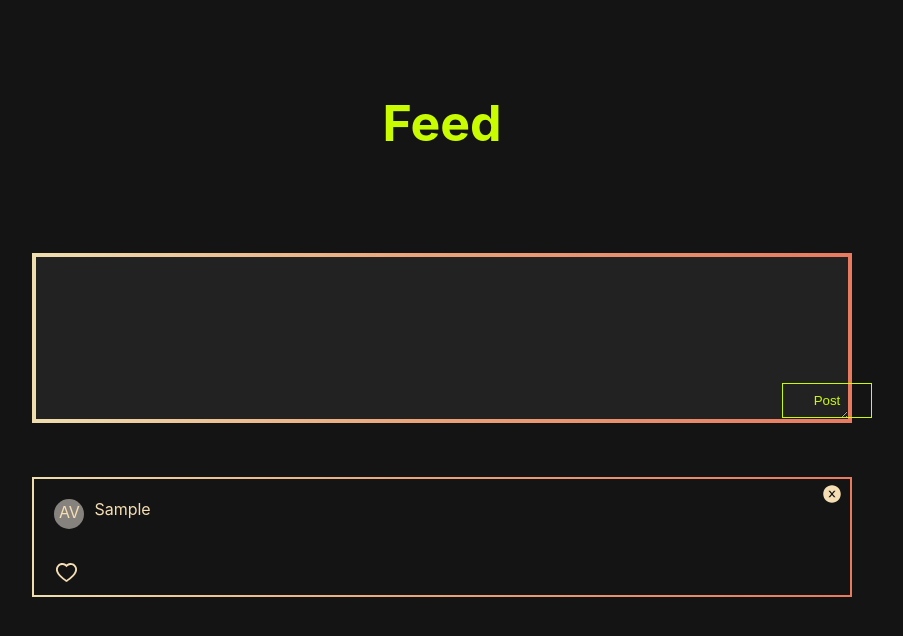
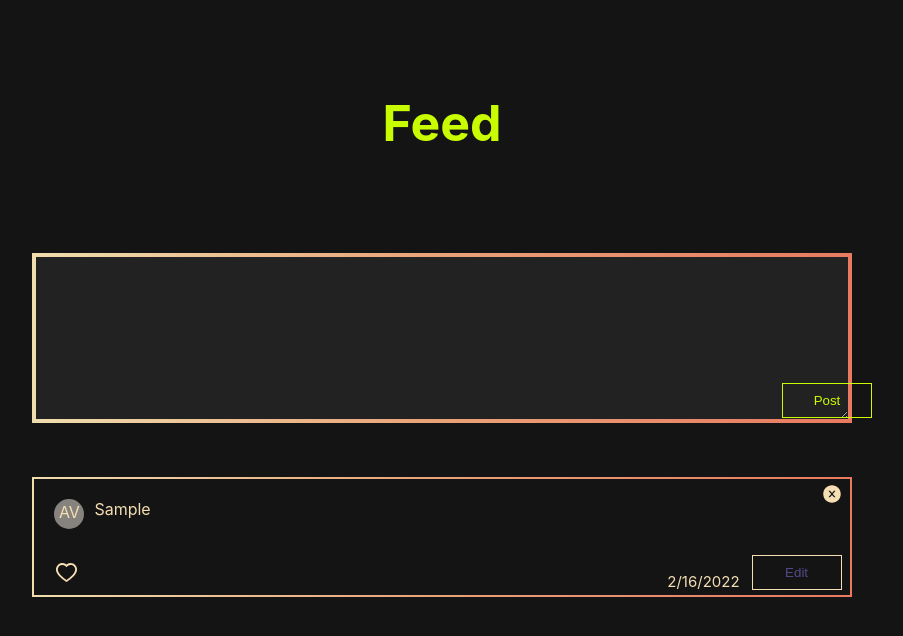
Before and after one commit to Stefanacef/CryptoWorld, a React (Create React App) app: page / in a window 1280 px wide. Both pictures are taken after typing "Sample" into the empty fields and a click on the button "Post". Shown: the part 757-1393 px from the top of the page, without its empty margins (198-1101 px from the left). Built offline with nearby package versions, Linux system fonts and the light colour scheme; no server answers.

Commit message:
feat: add current date on post and edit button

```diff
--- a/src/assets/styles/Button/Button.css
+++ b/src/assets/styles/Button/Button.css
@@ -8,3 +8,10 @@
   cursor: pointer;
   width: 90px;
 }
+.border-edit {
+  border: 1px solid wheat;
+  color: #8b79f086;
+  height: 35px;
+  cursor: pointer;
+  width: 90px;
+}
--- a/src/assets/styles/Posts/Posts.css
+++ b/src/assets/styles/Posts/Posts.css
@@ -37,3 +37,15 @@
   position: absolute;
   top: 5px;
 }
+.post-edit {
+  font-size: 20px;
+  right: 8px;
+  position: absolute;
+  bottom: 5px;
+}
+.post-date {
+  font-size: 15px;
+  right: 110px;
+  position: absolute;
+  bottom: 4px;
+}
--- a/src/components/posts/Post.tsx
+++ b/src/components/posts/Post.tsx
@@ -4,12 +4,19 @@ import {
   AiOutlineHeart as EmptyHeart,
   AiFillCloseCircle as Delete,
 } from "react-icons/ai";
+import Button from "../buttons/Button";
+import { useEffect, useState } from "react";
 interface IPostProps {
   setContentPost: React.Dispatch<React.SetStateAction<IPost[]>>;
   content: IPost;
 }
 
 function Post(props: IPostProps) {
+  const [date, setDate] = useState<string>("");
+  useEffect(() => {
+    const currentDate = new Date();
+    setDate(currentDate.toLocaleDateString());
+  });
   const handelDelete = (id: number) => {
     props.setContentPost((previous) =>
       [...previous].filter((post) => post.id !== id)
@@ -25,6 +32,10 @@ function Post(props: IPostProps) {
         onClick={() => handelDelete(props.content.id)}
         className="post-delete"
       />
+      <span className="post-date">{date}</span>
+      <div className="post-edit">
+        <Button text="Edit" border="border-edit" />
+      </div>
     </div>
   );
 }
--- a/src/components/posts/PostList.tsx
+++ b/src/components/posts/PostList.tsx
@@ -1,6 +1,7 @@
 import "../../assets/styles/Posts/Posts.css";
 import Post from "./Post";
 import { IPost } from "../../pages/FeedPage";
+import { useEffect } from "react";
 interface IPostList {
   setContentPost: React.Dispatch<React.SetStateAction<IPost[]>>;
   content: IPost[];
@@ -8,7 +9,7 @@ interface IPostList {
 function PostList(props: IPostList) {
   return (
     <div className="post-list">
-      {props.content.map((post: IPost) => (
+      {props.content.map((post) => (
         <Post
           key={post.id}
           setContentPost={props.setContentPost}
```
